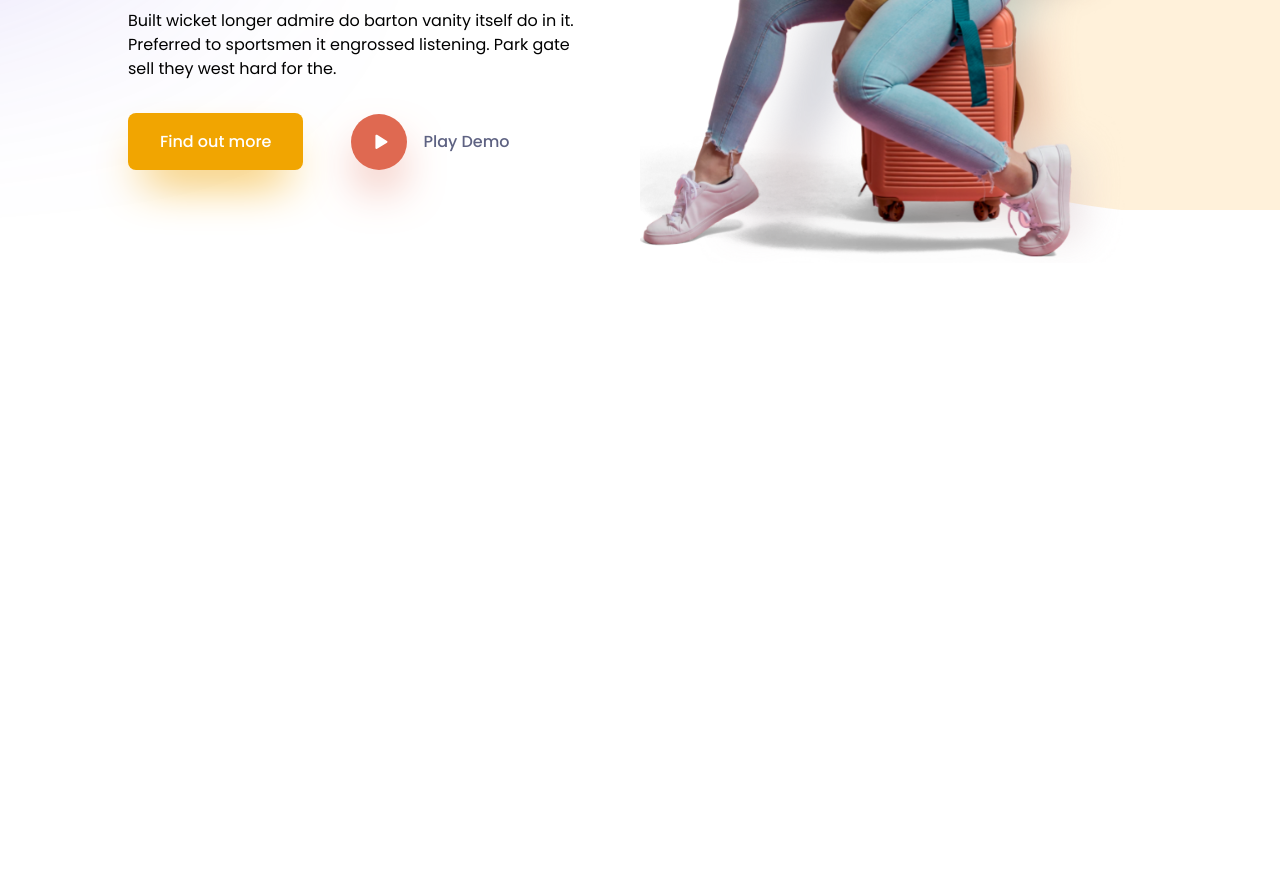
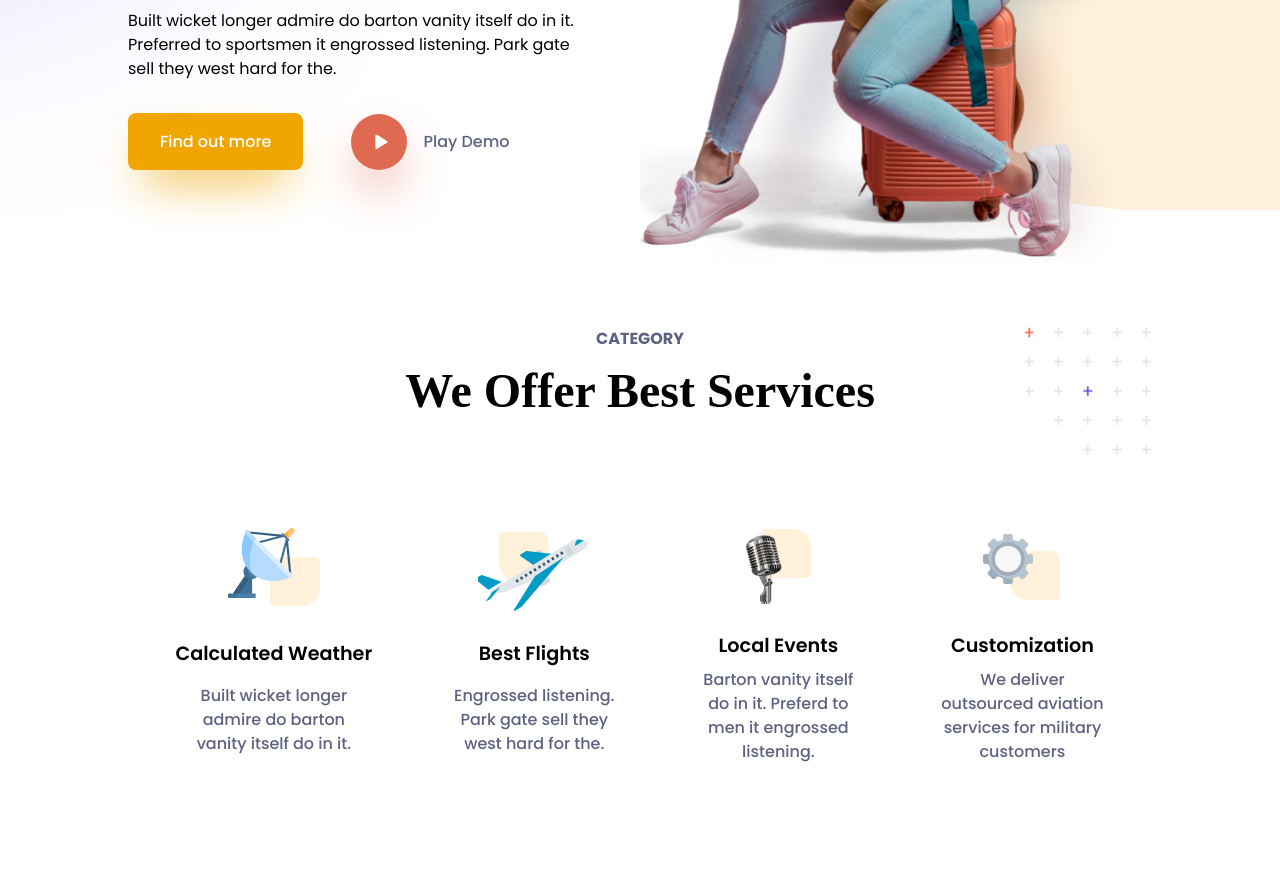
Before and after one commit to NeeshSamsi/M3-programming-interactivity, a plain HTML site: page final-project/index.html in a window 1280 px wide. Shown: the part 494-1389 px from the top of the page. Before the commit the page ends 800 px from the top, so only its background shows below. Drawn offline with Linux system fonts and the light colour scheme; a web font is replaced by a local one.

Commit message:
feat: Responsive Services section

```diff
--- a/final-project/index.html
+++ b/final-project/index.html
@@ -94,6 +94,54 @@
           class="hero-image"
         />
       </section>
+
+      <section id="services" class="text-center">
+        <img
+          src="images/graphics/services.png"
+          alt=""
+          id="services-right-graphic"
+        />
+
+        <div>
+          <p class="subtitle section-subtitle text-muted">Category</p>
+          <h2 class="heading-2">We Offer Best Services</h2>
+        </div>
+
+        <div class="services-container">
+          <div class="services-card">
+            <img
+              src="images/services/weather.png"
+              alt="Weather detection graphic"
+            />
+            <h3 class="heading-3">Calculated Weather</h3>
+            <p class="text-muted">
+              Built wicket longer admire do barton vanity itself do in it.
+            </p>
+          </div>
+          <div class="services-card">
+            <img src="images/services/flights.png" alt="Flights graphic" />
+            <h3 class="heading-3">Best Flights</h3>
+            <p class="text-muted">
+              Engrossed listening. Park gate sell they west hard for the.
+            </p>
+          </div>
+          <div class="services-card">
+            <img src="images/services/events.png" alt="Microphone graphic" />
+            <h3 class="heading-3">Local Events</h3>
+            <p class="text-muted">
+              Barton vanity itself do in it. Preferd to men it engrossed
+              listening.
+            </p>
+          </div>
+          <div class="services-card">
+            <img src="images/services/customization.png" alt="Cog graphic" />
+            <h3 class="heading-3">Customization</h3>
+            <p class="text-muted">
+              We deliver outsourced aviation services for military customers
+            </p>
+          </div>
+        </div>
+      </section>
     </main>
 
     <script src="main.js"></script>
--- a/final-project/styles.css
+++ b/final-project/styles.css
@@ -11,6 +11,10 @@
 }
 
 @layer main {
+  html {
+    scroll-behavior: smooth;
+  }
+
   body {
     font-family: "Poppins", sans-serif;
   }
@@ -35,12 +39,20 @@
 
   .heading-2 {
     font-family: "Volkhov", serif;
-    font-size: 3rem;
+    font-size: 2rem;
     line-height: 1;
+  }
+
+  .section-subtitle {
+    margin-bottom: 1rem;
   }
 
   .text-muted {
     color: var(--clr-text-muted);
+  }
+
+  .text-center {
+    text-align: center;
   }
 
   .graphic-underline {
@@ -192,6 +204,57 @@
     aspect-ratio: 0.829 / 1;
   }
 
+  #services {
+    position: relative;
+    padding-block: 4rem 6rem;
+  }
+
+  .services-container {
+    margin-top: 2rem;
+    display: flex;
+    flex-wrap: wrap;
+    gap: 1rem;
+    justify-content: center;
+  }
+
+  .services-card {
+    display: grid;
+    gap: 0.5rem;
+    justify-items: center;
+    padding: 1rem;
+    border-radius: 2rem;
+    transition: box-shadow 200ms ease-in-out;
+    font-weight: 500;
+
+    &:hover {
+      box-shadow: 0 0.5rem 1rem rgba(0, 0, 0, 0.1);
+    }
+
+    img {
+      width: 5rem;
+      height: 5rem;
+    }
+
+    h3 {
+      font-weight: 600;
+      font-size: 1rem;
+    }
+    p {
+      max-width: 16ch;
+      font-size: 0.875rem;
+    }
+  }
+
+  #services-right-graphic {
+    display: none;
+    position: absolute;
+    top: 2rem;
+    right: 0;
+    z-index: -1;
+    width: 8rem;
+    height: 8rem;
+  }
+
   @media (width >= 30rem) {
     .user-actions {
       a {
@@ -206,6 +269,10 @@
   }
 
   @media (width >= 48rem) {
+    .heading-2 {
+      font-size: 3rem;
+    }
+
     .wrapper {
       padding-block: 2rem;
     }
@@ -250,13 +317,41 @@
       margin-bottom: 2rem;
     }
 
+    .ctas {
+      flex-direction: column;
+      align-items: start;
+    }
+
     .hero-image {
       width: 50%;
     }
 
-    .ctas {
-      flex-direction: column;
-      align-items: start;
+    #services-right-graphic {
+      display: block;
+    }
+
+    .services-container {
+      margin-top: 4rem;
+    }
+
+    .services-card {
+      padding: 2rem;
+
+      img {
+        width: 7rem;
+        height: 7rem;
+      }
+      h3 {
+        font-weight: 600;
+        font-size: 1.2rem;
+      }
+      p {
+        font-size: 1rem;
+      }
+    }
+
+    #services-right-graphic {
+      top: 4rem;
     }
   }
 
```
Also changed, not shown: final-project/images/graphics/services.png (added), final-project/images/services/customization.png (added), final-project/images/services/events.png (added), final-project/images/services/flights.png (added), final-project/images/services/weather.png (added).
